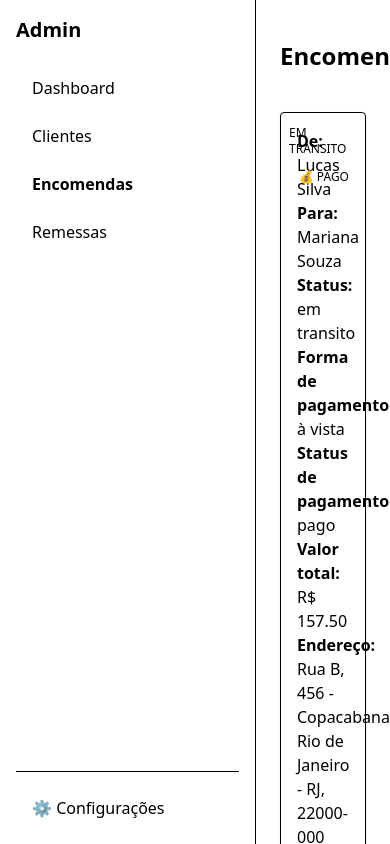
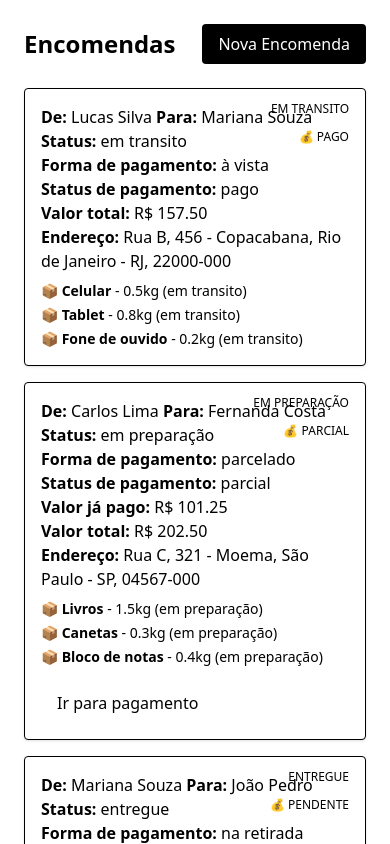
Before and after one commit to blackflightlogistics/blackflight-front, a React (Vite) app: page /admin/encomendas in a window 390 px wide. Built offline with nearby package versions, Linux system fonts and the light colour scheme.

Commit message:
removido side bar quando for mobile

```diff
--- a/src/components/admin/Sidebar.tsx
+++ b/src/components/admin/Sidebar.tsx
@@ -9,7 +9,7 @@ const Sidebar = () => {
     }`;
 
   return (
-    <aside className="w-64 bg-gray-100 h-screen p-4 border-r border-gray-300 flex flex-col justify-between">
+    <aside className=" hidden md:block w-64 bg-gray-100 h-screen p-4 border-r border-gray-300 flex flex-col justify-between">
       {/* Parte de cima: navegação principal */}
       <div>
         <h2 className="text-xl font-bold mb-6">Admin</h2>
```
